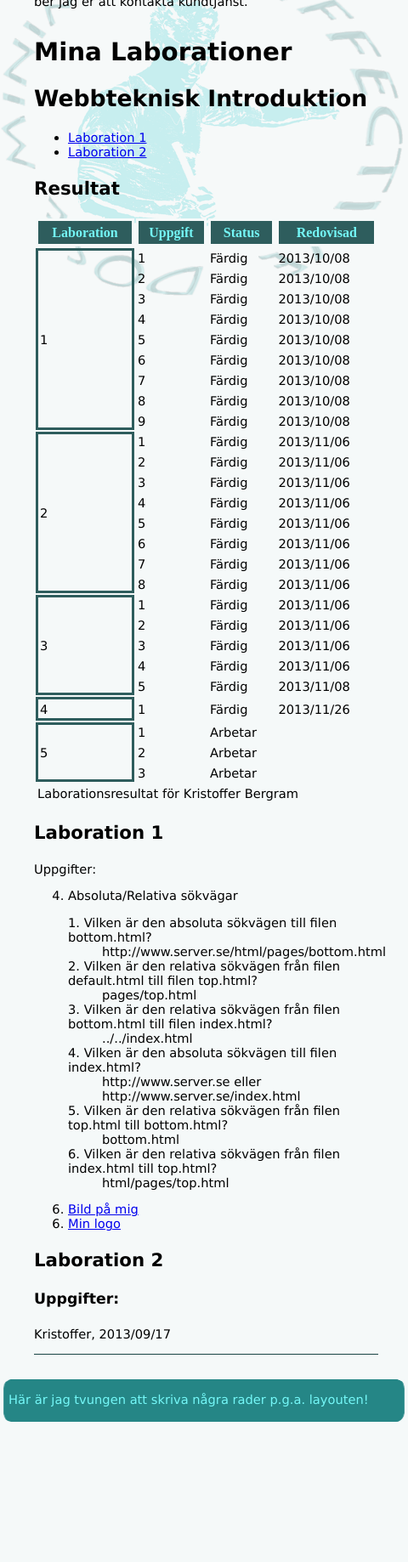
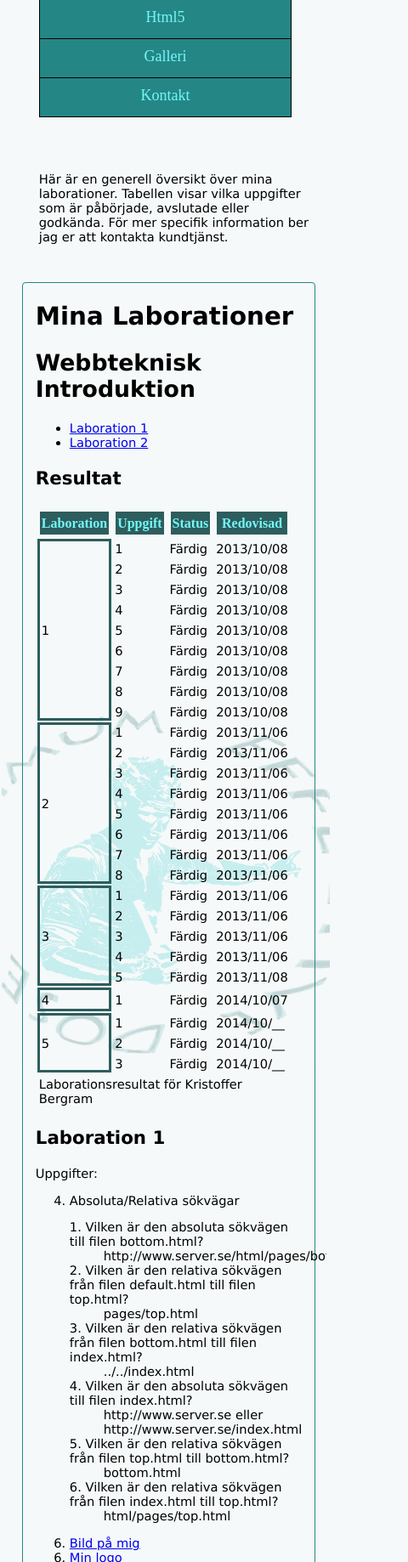
Before and after one commit to kb222jf/1ik415-laborationer, a plain HTML site: page Pages/Laborationer.html in a window 390 px wide. Shown: the part 162-2000 px from the top of the page at 85% size, 480 px wide, since content can reach past the window. Before the commit the page ends 1878 px from the top, so only its background shows below. Drawn offline with Linux system fonts and the light colour scheme.

Commit message:
ny meny labb5

```diff
--- a/Css/Mobile480.css
+++ b/Css/Mobile480.css
@@ -46,7 +46,9 @@
 	    font-family: 'Source Sans Pro';
 	    text-decoration: none;
         font-size: 18px;
-	    border-bottom: 1px solid #194444;
+        border-bottom: solid black 1px;
+        margin-right: 14px;
+
 	}
 
 /*Div-taggar start*/
@@ -57,33 +59,32 @@
 	    /* border: 1px solid blue; */
 	    margin-left:auto;
         margin-right:auto;
-        width:480px;
+        width:99%;
         overflow: auto;
         background:#f5f9f9 url('Pics/back-mobile720.png') no-repeat;
 	    background-size:480px;
-	    background-attachment: local;
-	    background-position:50% 1%;
+	    background-attachment: fixed;
+	    background-position: 50% 50%;
 	}
 
 	#navigation
 	{
-	    float: left;
+	    float: none;
 	    /* border: 1px solid blue; */
-        width:478px;
-        height: 80px;
+        width: 98%;
+        height: 290px;
 		margin-left:auto;
         margin-right:auto;
-		padding:1px 0px 0px 0px;
-		background:#f5f9f9 url('Pics/meny-mobile480.png') no-repeat;
 	}
 
 	#wrapper
 	{
 
 	    float: none;
-	    width:480px;
+	    width:98%;
 	    /* border: 1px solid green; */
-	    margin:auto;
+	    margin-left:auto;
+        margin-right:auto;
 	    overflow-x:hidden;
 	}
 
@@ -91,26 +92,28 @@
 	#context
 	{
 	    float: left;
-	    width: 410px;
+	    width: 86%;
 	    /* border: 1px solid blue; */
-	    margin:auto;
-	    padding:0px 30px 0px 40px;
+	    margin: 30px auto 20px auto;
+
 	}
 
 	#content
 	{
+		border: solid #258686 1px;
+		-webkit-border-radius: 4px 4px 4px 4px;
+		border-radius: 4px 4px 4px 4px;
         float: left;
-	    width: 410px;
-	    /* border: 1px solid blue; */
-	    margin:auto;
-	    padding:0px 30px 0px 40px;
+	    width: 84%;
+	    /* border: 1px solid #258686; */
+	    margin: 0px 30px 20px 20px;
+	    padding: 2px 10px 10px 15px
 	}
 
 	#news
 	{
-	    border-top: 1px solid #194444;
 	    float: left;
-	    width: 385px;
+	    width: 88%;
 	    /* border: 1px solid blue; */
 	    margin:auto;
 	    margin-left: 40px;
@@ -123,12 +126,24 @@
 
 	#footer
 	{
-	    width:460px;
-	    height: 80px;
+	    width:98%;
 	    /* : 4px solid blue; */
-	    background:url('Pics/meny-mobile480.png') no-repeat;
+	    background-color: #258686;
 	    color: #74f7f7;
-	    padding:15px 10px 5px 10px;
+	    margin-top: 30px;
+	    padding: 20px 20px 20px 20px;
+	    float: none;
+
+	}
+
+	#footer-widget
+	{
+	    width:70%;
+	    margin-right: auto;
+	    margin-left: auto;
+	    background-color: #258686;
+	    color: #74f7f7;
+	    text-align: center;
 	}
 /*Div-taggar slut*/
 
@@ -140,7 +155,8 @@
 	    text-decoration: none;
         font-size: 18px;
         background: #258686;
-        height: 27px;
+        height: 25px;
+        width: 82%;
         border-left: solid black medium;
         border-left-width:1px;
         border-right: solid black medium;
@@ -149,13 +165,14 @@
         border-bottom-width:1px;
         margin-left:auto;
         margin-right:auto;
-		padding: 10px 9px 11px 9px;
+		padding: 10px 9px 10px 9px;
         float: left;
 	}
 
 	#navigation ul
 	{
 	    list-style: none;
+	    text-align: center;
 	}
 
 	#navigation :hover
@@ -174,7 +191,7 @@
 /*Laborationstabell start*/
 	#Resultat
 	{
-	    width: 405px;
+	    width: 90%;
 	    height: 600px;
 	}
 
--- a/Css/Mobile720.css
+++ b/Css/Mobile720.css
@@ -17,7 +17,7 @@
 	{
 	    margin-left:auto;
         margin-right:auto;
-        overflow: visible;
+        overflow-x: hidden;
         width:100%;
 	    /* border: 4px solid red; */
 		font-family: 'Lucida Sans Unicode';
@@ -45,7 +45,8 @@
 	    font-family: 'Source Sans Pro';
 	    text-decoration: none;
         font-size: 18px;
-	    border-bottom: 1px solid #194444;
+        border-bottom: solid black 1px;
+        margin-right: 10px;
 	}
 
 /*Div-taggar start*/
@@ -56,76 +57,90 @@
 	    /* border: 1px solid blue; */
 	    margin-left:auto;
         margin-right:auto;
-        width:720px;
+        width:99%;
         overflow: auto;
         background:#f5f9f9 url('Pics/back-mobile720.png') no-repeat;
-	    background-size:720px;
-	    background-attachment: local;
-	    background-position:50% 1%;
+	    background-size:700px;
+	    background-attachment: fixed;
+	    background-position: 50% 2%;
 	}
 
 	#navigation
 	{
 	    float: none;
 	    /* border: 1px solid blue; */
-        width:708px;
-        height: 80px;
+        width: 400px;
+        height: 290px;
 		margin-left:auto;
         margin-right:auto;
-		padding:1px 0px 0px 10px;
-		background:#f5f9f9 url('Pics/meny-mobile620.png') no-repeat;
 	}
 
 	#wrapper
 	{
 
 	    float: none;
-	    width:720px;
+	    width:96%;
 	   /* border: 1px solid blue; */
 	    margin:auto;
-	    overflow: auto;
+	    overflow-x: hidden;
 	}
 
 	#context
 	{
 	    float: left;
-	    width: 440px;
+	    width: 88%;
 	    /* border: 1px solid blue; */
-	    margin:auto;
-	    margin-bottom: -105px;
-	    padding:0px 0px 0px 48px;
+	   padding: 20px 10px 10px 40px;
 	}
+
+
 
 	#content
 	{
-
-	    width: 440px;
-	    /* border: 1px solid blue; */
-	    margin:auto;
-	    margin-top: 100px;
-	    padding:0px 0px 0px 48px;
+		border: solid #258686 1px;
+		-webkit-border-radius: 4px 4px 4px 4px;
+		border-radius: 4px 4px 4px 4px;
+        float: left;
+	    width: 86%;
+	    /* border: 1px solid #258686; */
+	    margin: 10px 20px 20px 20px;
+	 	padding: 2px 15px 15px 20px
 	}
 
     #news
 	{
-	    clear: right;
-	    width: 150px;
+	    float: left;
+	    width: 385px;
 	    /* border: 1px solid blue; */
 	    margin:auto;
-	    margin-left: 5px;
+	    margin-left: 40px;
+	    margin-right: 40px;
 	    background-color: transparent;
-        padding:0px 0px 0px 15px;
+        padding:0px 0px 0px 20px;
         list-style-image:url('Pics/blogg-klar.png');
+        overflow: auto;
 	}
 
-	#footer
+    #footer
 	{
-	    width:700px;
-	    height: 80px;
+	    width:98%;
 	    /* : 4px solid blue; */
-	    background:url('Pics/meny-mobile620.png') no-repeat;
+	    background-color: #258686;
 	    color: #74f7f7;
-	    padding:15px 10px 5px 10px;
+	    margin-top: 30px;
+	    padding: 20px 20px 20px 20px;
+	    float: none;
+
+	}
+
+	#footer-widget
+	{
+	    width:80%;
+	    margin-right: auto;
+	    margin-left: auto;
+	    background-color: #258686;
+	    color: #74f7f7;
+	    text-align: center;
 	}
 /*Div-taggar slut*/
 
@@ -135,9 +150,10 @@
 	    font-family: 'Source Sans Pro';
 	    color: #74f7f7;
 	    text-decoration: none;
-        font-size: 20px;
+        font-size: 18px;
         background: #258686;
-        height: 27px;
+        height: 25px;
+        width: 88%;
         border-left: solid black medium;
         border-left-width:1px;
         border-right: solid black medium;
@@ -146,13 +162,14 @@
         border-bottom-width:1px;
         margin-left:auto;
         margin-right:auto;
-		padding: 10px 15px 10px 15px;
+		padding: 10px 9px 10px 9px;
         float: left;
 	}
 
 	#navigation ul
 	{
 	    list-style: none;
+	    text-align: center;
 	}
 
 	#navigation :hover
--- a/Css/Screen.css
+++ b/Css/Screen.css
@@ -20,7 +20,7 @@
         width:100%;
 	    /* border: 4px solid red; */
 		font-family: 'Lucida Sans Unicode';
-		font-size: 11pt;
+		font-size: 10pt;
 		background:#f5f9f9
 	}
 
@@ -42,9 +42,9 @@
 	h5
 	{
 	    font-family: 'Source Sans Pro';
-	    text-decoration: none;
+	    text-decoration: underline;
         font-size: 18px;
-	    border-bottom: 1px solid #194444;
+
 	}
 
 /*Div-taggar start*/
@@ -55,7 +55,7 @@
 	    /* border: 2px solid blue; */
 	    margin-left:auto;
         margin-right:auto;
-        width:1024px;
+        width: 99%;
         background:#f5f9f9 url('Pics/back-screen.png') no-repeat;
 	    background-size:1024px;
 	    background-attachment: fixed;
@@ -68,18 +68,19 @@
 	{
 	    float: none;
 	    /* border: 1px solid blue; */
-        width:749px;
+        width: 96%;
         height: 80px;
 		margin-left:auto;
         margin-right:auto;
-		padding:1px 0px 0px 260px;
-		background:#f5f9f9 url('Pics/meny-screen.png') no-repeat;
+		padding:1px 0px 0px 0px;
+		background: #f5f9f9;
+
 	}
 
 	#wrapper
 	{
 	    float: none;
-	    width:1000px;
+	    width: 96%;
 	    /* border: 2px solid green; */
 	    margin:auto;
 	    overflow: auto;
@@ -89,51 +90,66 @@
 	#context
 	{
 	    float: left;
-	    width: 145px;
+	    width: 11%;
 	    /* border: 1px solid blue; */
 	    margin:auto;
-	    padding:80px 80px 20px 60px;
+	    padding:80px 30px 20px 40px;
 	}
 
 	#content
 	{
+		border-right: solid #e5f0f0 2px;
+		border-left: solid #e5f0f0 2px;
         float: left;
-	    width: 450px;
+	    width: 44%;
 	    /* border: 1px solid blue; */
-	    margin:auto;
-        padding:0px 10px 0px 5px;
+	    margin: 0% 3% 1% 6%;
+        padding:0px 15px 0px 20px;
 	}
 
 	#news
 	{
 	    float: left;
-	    width: 180px;
+	    width: 10%;
 	    /* border: 1px solid blue; */
 	    margin:auto;
-        padding:62px 0px 20px 50px;
+        padding: 70px 0px 20px 10px;
         list-style-image:url('Pics/blogg-klar.png');
 	}
 
 	#footer
 	{
-	    width:1024px;
-	    height: 80px;
-	    /* : 1px solid blue; */
-	    background:url('Pics/meny-screen.png') no-repeat;
+	    width:98%;
+	    /* : 4px solid blue; */
+	    background-color: #258686;
 	    color: #74f7f7;
-	    padding:15px 70px 5px 80px;
+	    margin-top: 30px;
+	    padding: 20px 20px 20px 20px;
+	    float: none;
+
+	}
+
+	#footer-widget
+	{
+	    width:80%;
+	    margin-right: auto;
+	    margin-left: auto;
+	    background-color: #258686;
+	    color: #74f7f7;
+	    text-align: center;
 	}
 /*Div-taggar slut*/
 
 /*Meny start*/
-    #navigation a
+     #navigation a
 	{
 	    font-family: 'Source Sans Pro';
 	    color: #74f7f7;
 	    text-decoration: none;
-        font-size: 20px;
+        font-size: 18px;
         background: #258686;
-        height: 27px;
+        height: 28px;
+        width: 21%;
         border-left: solid black medium;
         border-left-width:1px;
         border-right: solid black medium;
@@ -142,13 +158,14 @@
         border-bottom-width:1px;
         margin-left:auto;
         margin-right:auto;
-		padding: 10px 15px 10px 15px;
+		padding: 14px 8px 10px 8px;
         float: left;
 	}
 
 	#navigation ul
 	{
 	    list-style: none;
+	    text-align: center;
 	}
 
 	#navigation :hover
--- a/Css/Style.css
+++ b/Css/Style.css
@@ -21,7 +21,7 @@
         width:100%;
 	    /* border: 4px solid red; */
 		font-family: 'Lucida Sans Unicode';
-		font-size: 10pt;
+		font-size: 11pt;
 		background:#f5f9f9
 	}
 
@@ -43,9 +43,9 @@
 	h5
 	{
 	    font-family: 'Source Sans Pro';
-	    text-decoration: none;
+	    text-decoration: underline;
         font-size: 18px;
-	    border-bottom: 1px solid #194444;
+
 	}
 
 /*Div-taggar start*/
@@ -57,7 +57,10 @@
 	    margin-left:auto;
         margin-right:auto;
         width:1024px;
-        background:#f5f9f9 url('Pics/back-klar.png') no-repeat right top;
+        background:#f5f9f9 url('Pics/back-screen.png') no-repeat;
+	    background-size:1024px;
+	    background-attachment: fixed;
+	    background-position:50% 2%;
 	}
 
 @media screen, handheld, projection, tv {
@@ -66,11 +69,11 @@
 	{
 	    float: none;
 	    /* border: 4px solid blue; */
-        width:749px;
+        width:960px;
         height: 80px;
 		margin-left:auto;
         margin-right:auto;
-		padding:1px 0px 0px 260px;
+		padding:1px 0px 0px 0px;
 		background:#f5f9f9 url('Pics/meny-klar.png') no-repeat;
 	}
 
@@ -87,25 +90,27 @@
 	#context
 	{
 	    float: left;
-	    width: 170px;
+	    width: 150px;
 	    /* border: 4px solid blue; */
 	    margin:auto;
-	    padding:70px 105px 20px 30px;
+	    padding:80px 50px 20px 60px;
 	}
 
 	#content
 	{
+		border-right: solid #e5f0f0 2px;
+		border-left: solid #e5f0f0 2px;
         float: left;
 	    width: 410px;
 	    /* border: 4px solid blue; */
 	    margin:auto;
-        padding-right: 50px;
+        padding: 20px 20px 0px 20px;
 	}
 
 	#news
 	{
 	    float: left;
-	    width: 170px;
+	    width: 150px;
 	    /* border: 4px solid blue; */
 	    margin:auto;
         padding:70px 0px 20px 40px;
@@ -114,12 +119,21 @@
 
 	#footer
 	{
-	    width:1024px;
-	    height: 80px;
-	    /* : 4px solid blue; */
-	    background:url('Pics/meny-klar.png') no-repeat;
+	    width: 960px;
+	    background-color: #258686;
 	    color: #74f7f7;
-	    padding:15px 70px 5px 80px;
+	    margin-top: 30px;
+	    padding: 20px 20px 20px 20px;
+	}
+
+	#footer-widget
+	{
+	    width:80%;
+	    margin-right: auto;
+	    margin-left: auto;
+	    background-color: #258686;
+	    color: #74f7f7;
+	    text-align: center;
 	}
 /*Div-taggar slut*/
 
@@ -129,9 +143,10 @@
 	    font-family: 'Source Sans Pro';
 	    color: #74f7f7;
 	    text-decoration: none;
-        font-size: 20px;
+        font-size: 18px;
         background: #258686;
-        height: 27px;
+        height: 30px;
+        width: 180px;
         border-left: solid black medium;
         border-left-width:1px;
         border-right: solid black medium;
@@ -140,13 +155,14 @@
         border-bottom-width:1px;
         margin-left:auto;
         margin-right:auto;
-		padding: 10px 15px 10px 15px;
+		padding: 12px 15px 8px 15px;
         float: left;
 	}
 
 	#navigation ul
 	{
 	    list-style: none;
+	    text-align: center;
 	}
 
 	#navigation :hover
--- a/Pages/Laborationer.html
+++ b/Pages/Laborationer.html
@@ -13,7 +13,7 @@
 <!-- All Devices -->
 	    <link rel="stylesheet" href="../Css/Style.css" />
 <!-- Resolution Screens > 720px -->
-        <link rel="stylesheet" media="screen and (min-width: 721px)" href="../Css/Screen.css" />
+        <link rel="stylesheet" media="screen and (max-width: 1161px)" href="../Css/Screen.css" />
 <!-- Resolution Smartphones <= 720px -->
         <link rel="stylesheet" media="only screen and (max-width:721px)" href="../Css/Mobile720.css" />
 <!-- Resolution Smartphones <= 480px -->
@@ -35,6 +35,8 @@
             <li><a href="../Index.html">Start</a></li>
             <li><a href="Presentation.html">Presentation</a></li>
             <li><a href="Laborationer.html" class="active">Laborationer</a></li>
+            <li><a href="Html5.html">Html5</a></li>
+            <li><a href="../Gallery/index.html">Galleri</a></li>
             <li><a href="Kontakt.html">Kontakt</a></li>
         </ul>
     </div>
@@ -189,23 +191,23 @@
 	                <td class="labb" rowspan="1">4</td>
 	                <td>1</td>
 	                <td>Färdig</td>
-	                <td>2013/11/26</td>
+	                <td>2014/10/07</td>
 	           </tr>
                 <tr>
 	                <td class="labb" rowspan="3">5</td>
 	                <td>1</td>
-	                <td>Arbetar</td>
-	                <td></td>
+	                <td>Färdig</td>
+	                <td>2014/10/__</td>
 	           </tr>
 	            <tr>
 	                <td>2</td>
-	                <td>Arbetar</td>
-	                <td></td>
+	                <td>Färdig</td>
+	                <td>2014/10/__</td>
 	           </tr>
 	            <tr>
 	                <td>3</td>
-	                <td>Arbetar</td>
-	                <td></td>
+	                <td>Färdig</td>
+	                <td>2014/10/__</td>
 	           </tr>
 	        </tbody>
 	        <tfoot>
@@ -256,9 +258,9 @@
 </div>
 
 	<div id="footer">
-        <p>
-            Här är jag tvungen att skriva några rader p.g.a. layouten!
-        </p>
+           <div id="footer-widget">
+                <p>Här är jag tvungen att skriva några rader p.g.a. layouten!</p>
+            </div>
     </div>
 
 </div>
```
Also changed, not shown: Index.html (+6 -2 lines), Pages/Kontakt.html (+6 -2 lines), Pages/Presentation.html (+7 -3 lines).
